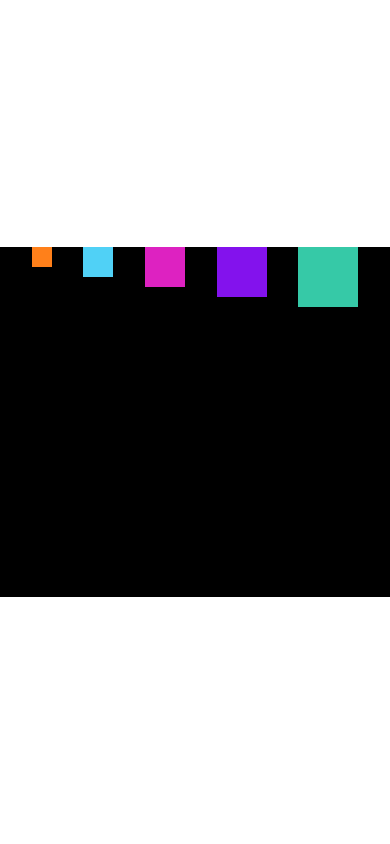
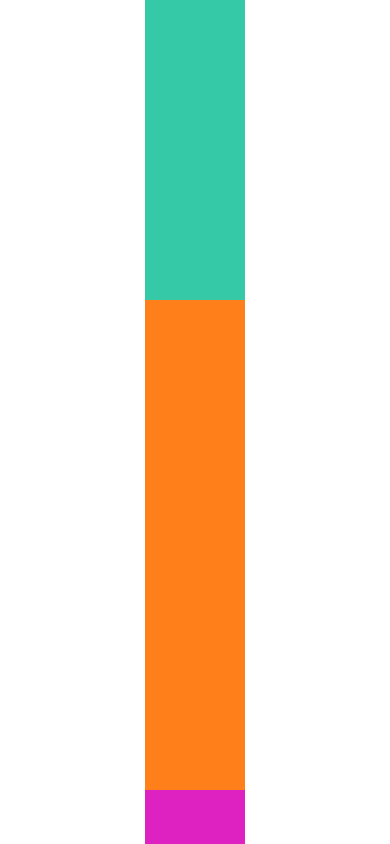
Before and after one commit to jvictordev7/Curso-React-Native, a React Native app in the folder exercicios/: screen / in a window 390 px wide. Built offline with nearby package versions, Linux system fonts and the light colour scheme.

Commit message:
Usando FlexBox 04

```diff
--- a/exercicios/src/App.js
+++ b/exercicios/src/App.js
@@ -1,8 +1,9 @@
 import React from "react"
 import { StyleSheet, SafeAreaView } from 'react-native'
-import FlexBoxV3 from "./components/layout/FlexBoxV3"
+import FlexBoxV4 from "./components/layout/FlexBoxV4"
 
 
+//import FlexBoxV3 from "./components/layout/FlexBoxV3"
 //import FlexBoxV2 from "./components/layout/FlexBoxV2"
 //import DigiteSeuNome from "./components/DigiteSeuNome.js"
 //import Quadrado from "./components/layout/Quadrado"
@@ -27,10 +28,11 @@
 
 export default () => (
   <SafeAreaView style={style.App}>
-    <FlexBoxV3 />
+    <FlexBoxV4 />
 
 
       {/*
+    <FlexBoxV3 />
     <FlexBoxV2 />
     <Quadrado cor='#ff801a' />
     <Quadrado cor='#50d1f6' />
--- a/exercicios/src/components/layout/FlexBoxV3.js
+++ b/exercicios/src/components/layout/FlexBoxV3.js
@@ -4,7 +4,7 @@
 
 export default props => {
     return (
-        <View style={style.FlexV2}>
+        <View style={style.FlexV3}>
             <Quadrado cor='#ff801a' lado={20} />
             <Quadrado cor='#50d1f6' lado={30} />
             <Quadrado cor='#dd22c1' lado={40} />
@@ -15,7 +15,7 @@
 };
 
 const style = StyleSheet.create({
-    FlexV2: {
+    FlexV3: {
         flexDirection: 'row',
         justifyContent: 'space-evenly',
         alignItems: 'flex-start',
--- /dev/null
+++ b/exercicios/src/components/layout/FlexBoxV4.js
@@ -0,0 +1,33 @@
+import React from 'react';
+import { StyleSheet, View } from 'react-native';
+import Quadrado from './Quadrado';
+
+export default props => {
+    return (
+        <View style={style.FlexV4}>
+            <View style={style.V0} />
+            <View style={style.V1} />
+            <View style={style.V2} />
+        </View>
+    );
+};
+
+const style = StyleSheet.create({
+    FlexV4: {
+        flex: 1,
+        width:100,
+        backgroundColor: '#000'
+    },
+    V0: {
+        backgroundColor: '#36c9a7',
+        height: 300,
+    },
+    V1: {
+        backgroundColor: '#ff801a',
+        flex: 9
+    },
+    V2: {
+        backgroundColor: '#dd22c1',
+        flex: 1
+    }
+})
```
